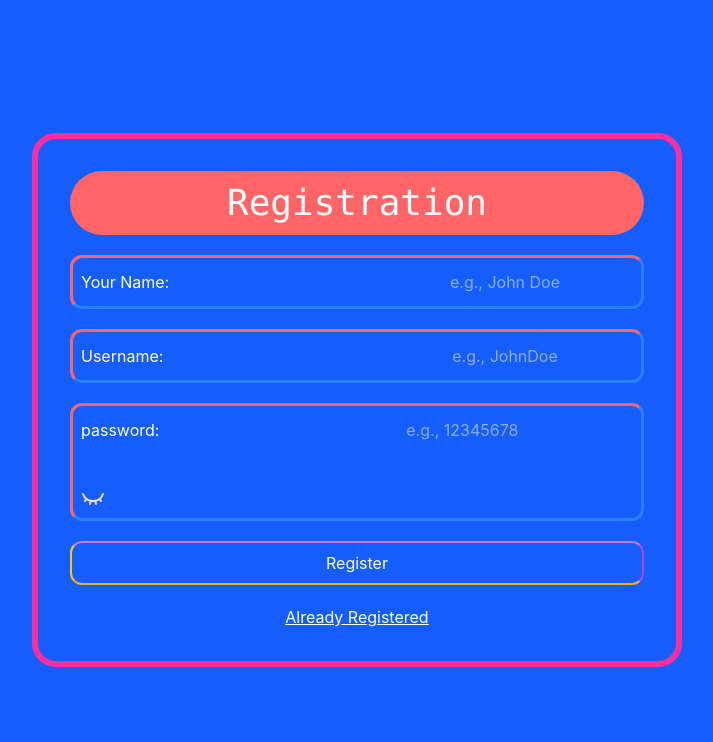
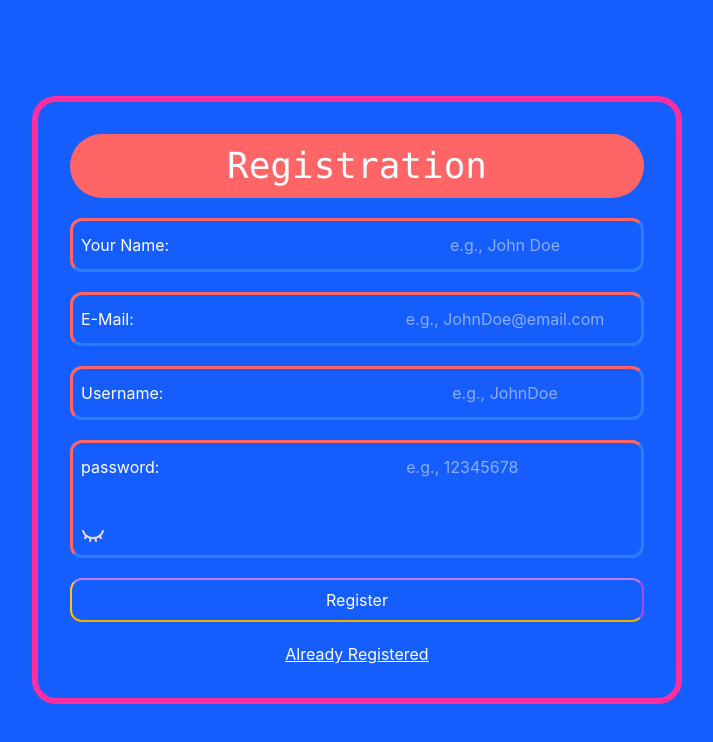
Before and after one commit to yashukaSan/Note-sharing-app, a React (Vite) app in the folder client/: page /register in a window 1280 px wide. Shown: the top 742 px of the page, without its empty margins (283-996 px from the left). Built offline with nearby package versions, Linux system fonts and the light colour scheme.

Commit message:
Add the email input field

```diff
--- a/client/components/RegisterUser.tsx
+++ b/client/components/RegisterUser.tsx
@@ -15,6 +15,14 @@ export default function RegisterUser() {
           <input
             type="text"
             placeholder="e.g., John Doe"
+            className="hover:bg-[#4d4d4d] rounded-xl text-center p-1"
+          />
+        </label>
+        <label className="border-l-red-400 border-t-red-400 border-r-blue-500 border-b-blue-500 border-3 p-2 w-full rounded-xl grid grid-cols-2 justify-around items-center gap-4 md:gap-10 ">
+          <span>E-Mail: </span>
+          <input
+            type="text"
+            placeholder="e.g., JohnDoe@email.com"
             className="hover:bg-[#4d4d4d] rounded-xl text-center p-1"
           />
         </label>
@@ -51,7 +59,6 @@ export default function RegisterUser() {
               />
             )}
           </button>
-
         </label>
         <button
           type="submit"
```
Lines whose indentation alone changed are shown as unchanged.
